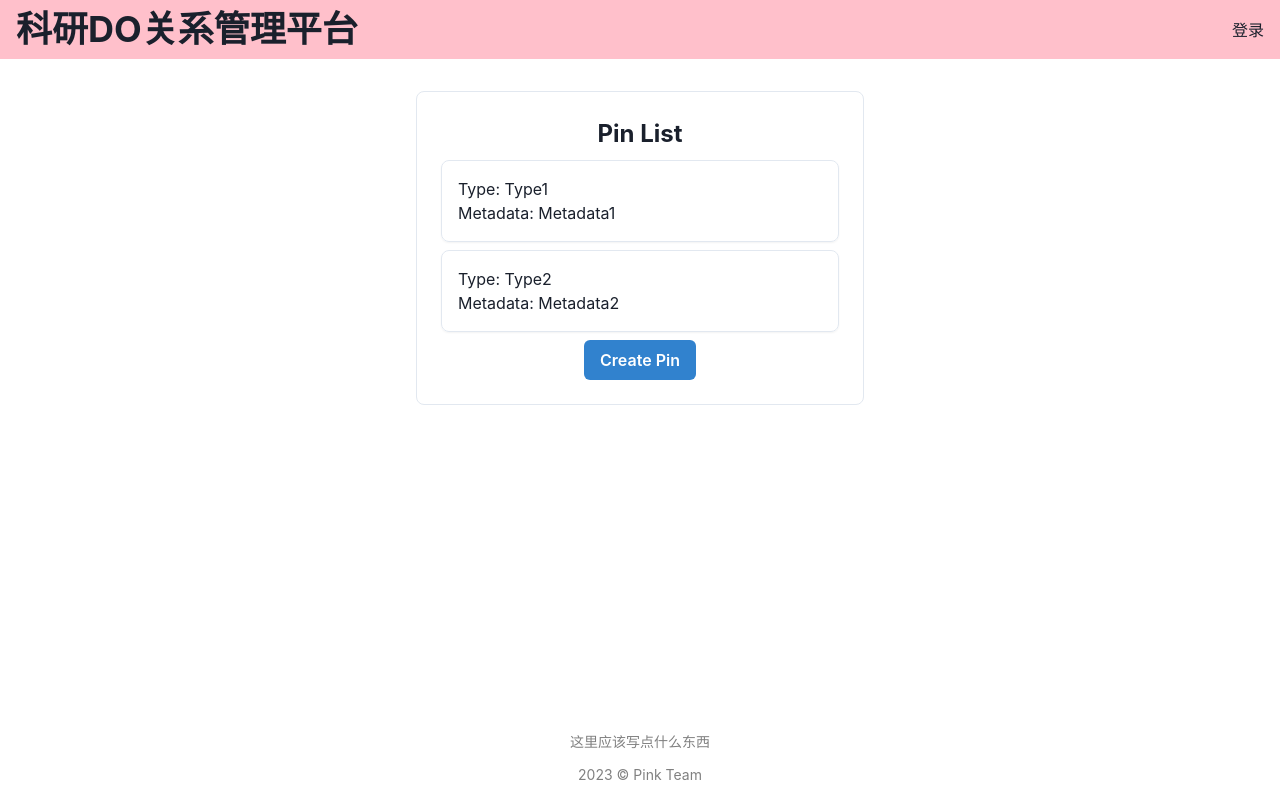
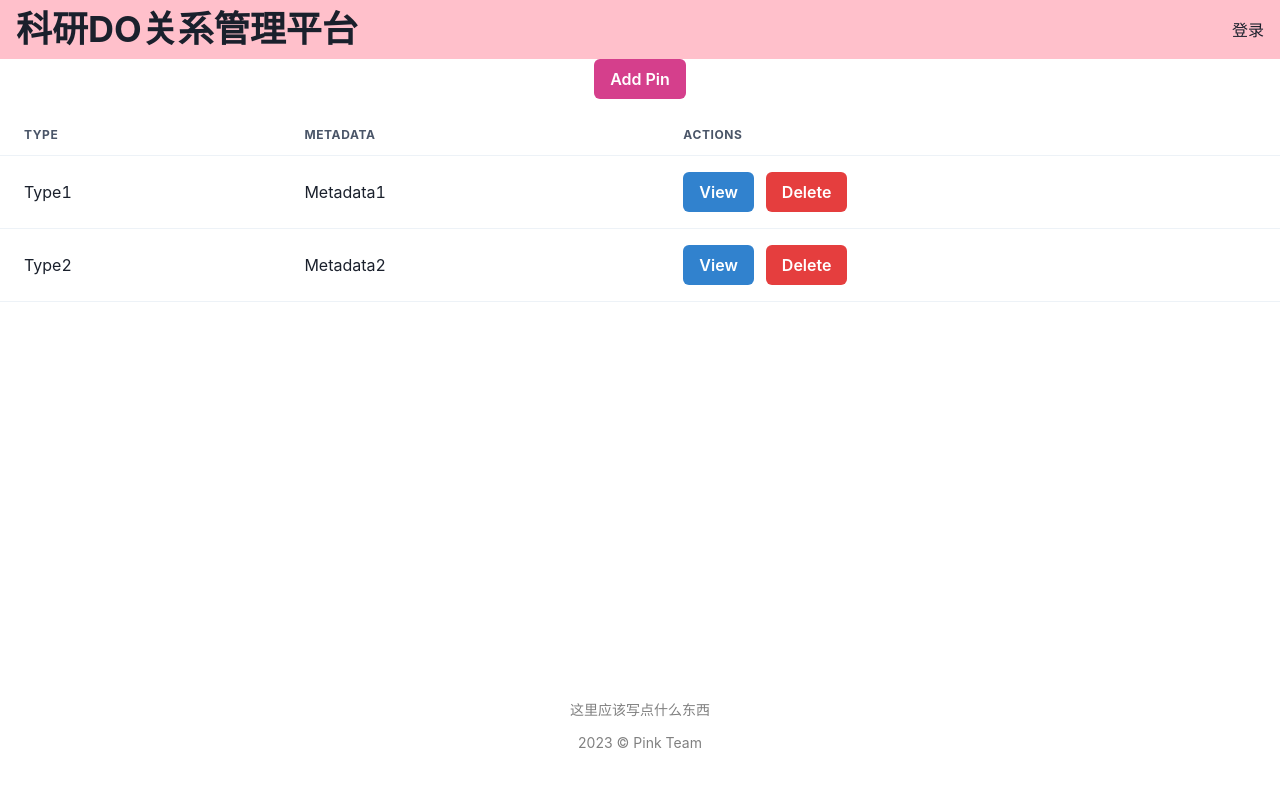
Before and after one commit to SECourse2023/pink, a Next.js app in the folder apps/ui/: page /pinlist in a window 1280 px wide. Built offline with nearby package versions, Linux system fonts and the light colour scheme.

Commit message:
include pin manage

```diff
--- a/apps/ui/pages/pinlist.tsx
+++ b/apps/ui/pages/pinlist.tsx
@@ -1,5 +1,27 @@
-import React, { useState, useEffect } from 'react'
-import { Box, VStack, Text, Button } from '@chakra-ui/react'
+import React, { useState } from 'react'
+import {
+  Box,
+  Button,
+  VStack,
+  Table,
+  Thead,
+  Tbody,
+  Tr,
+  Th,
+  Td,
+  Modal,
+  ModalOverlay,
+  ModalContent,
+  ModalHeader,
+  ModalFooter,
+  ModalBody,
+  ModalCloseButton,
+  FormControl,
+  FormLabel,
+  Input,
+  Text,
+  useDisclosure
+} from '@chakra-ui/react'
 
 interface Pin {
   id: number
@@ -7,53 +29,114 @@ interface Pin {
   metadata: string
 }
 
+const pinData: Pin[] = [
+  { id: 1, type: 'Type1', metadata: 'Metadata1' },
+  { id: 2, type: 'Type2', metadata: 'Metadata2' }
+  //... 更多的Pin数据
+]
+
 const PinListView: React.FC = () => {
-  const [pins, setPins] = useState<Pin[]>([])
+  const [selectedPin, setSelectedPin] = useState<Pin | null>(null)
+  const [viewing, setViewing] = useState(false)
+  const [adding, setAdding] = useState(false)
+  const { isOpen, onOpen, onClose } = useDisclosure()
 
-  useEffect(() => {
-    loadPins()
-  }, [])
-
-  const loadPins = async () => {
-    // 模拟从服务器加载数据
-    const fetchedPins: Pin[] = [
-      { id: 1, type: 'Type1', metadata: 'Metadata1' },
-      { id: 2, type: 'Type2', metadata: 'Metadata2' }
-    ]
-
-    setPins(fetchedPins)
+  const openViewModal = (pin: Pin) => {
+    setSelectedPin(pin)
+    setViewing(true)
+    onOpen()
   }
 
-  const createPin = () => {
-    // 在此处实现创建pin的逻辑，例如跳转到一个新的页面，打开一个模态框等。
-    console.log('Create pin button clicked')
+  const openAddModal = () => {
+    setAdding(true)
+    onOpen()
+  }
+
+  const closeModal = () => {
+    setSelectedPin(null)
+    setViewing(false)
+    setAdding(false)
+    onClose()
   }
 
   return (
-    <Box maxW="md" mx="auto" mt={8} borderWidth="1px" borderRadius="lg" overflow="hidden">
-      <VStack p="6">
-        <Text fontSize="2xl" fontWeight="bold">
-          Pin List
-        </Text>
-        {pins.map((pin) => (
-          <Box
-            key={pin.id}
-            w="100%"
-            p={4}
-            borderWidth="1px"
-            borderRadius="lg"
-            overflow="hidden"
-            boxShadow="sm"
-          >
-            <Text>Type: {pin.type}</Text>
-            <Text>Metadata: {pin.metadata}</Text>
-          </Box>
-        ))}
-        <Button colorScheme="blue" onClick={createPin}>
-          Create Pin
+    <VStack spacing={4}>
+      <Box>
+        <Button colorScheme="pink" onClick={openAddModal}>
+          Add Pin
         </Button>
-      </VStack>
-    </Box>
+      </Box>
+      <Table variant="simple">
+        <Thead>
+          <Tr>
+            <Th>Type</Th>
+            <Th>Metadata</Th>
+            <Th>Actions</Th>
+          </Tr>
+        </Thead>
+        <Tbody>
+          {pinData.map((pin) => (
+            <Tr key={pin.id}>
+              <Td>{pin.type}</Td>
+              <Td>{pin.metadata}</Td>
+              <Td>
+                <Button colorScheme="blue" mr={3} onClick={() => openViewModal(pin)}>
+                  View
+                </Button>
+                <Button colorScheme="red">Delete</Button>
+              </Td>
+            </Tr>
+          ))}
+        </Tbody>
+      </Table>
+      <Modal isOpen={isOpen} onClose={closeModal}>
+        <ModalOverlay />
+        <ModalContent>
+          {adding && (
+            <>
+              <ModalHeader>Add Pin</ModalHeader>
+              <ModalCloseButton />
+              <ModalBody>
+                <FormControl>
+                  <FormLabel>Pin Type</FormLabel>
+                  <Input placeholder="Pin Type" />
+                </FormControl>
+                <FormControl mt={4}>
+                  <FormLabel>Pin Metadata</FormLabel>
+                  <Input placeholder="Pin Metadata" />
+                </FormControl>
+              </ModalBody>
+              <ModalFooter>
+                <Button colorScheme="green" mr={3}>
+                  Add
+                </Button>
+                <Button onClick={closeModal}>Cancel</Button>
+              </ModalFooter>
+            </>
+          )}
+          {viewing && selectedPin && (
+            <>
+              <ModalHeader>Pin Details</ModalHeader>
+              <ModalCloseButton />
+              <ModalBody>
+                <Text mb={2}>
+                  <strong>Type:</strong> {selectedPin.type}
+                </Text>
+                <Text>
+                  <strong>Metadata:</strong> {selectedPin.metadata}
+                </Text>
+              </ModalBody>
+              <ModalFooter>
+                <Button colorScheme="blue" mr={3}>
+                  Manage Links
+                </Button>
+                <Button onClick={closeModal}>Close</Button>
+              </ModalFooter>
+            </>
+          )}
+        </ModalContent>
+      </Modal>
+    </VStack>
   )
 }
 
```
